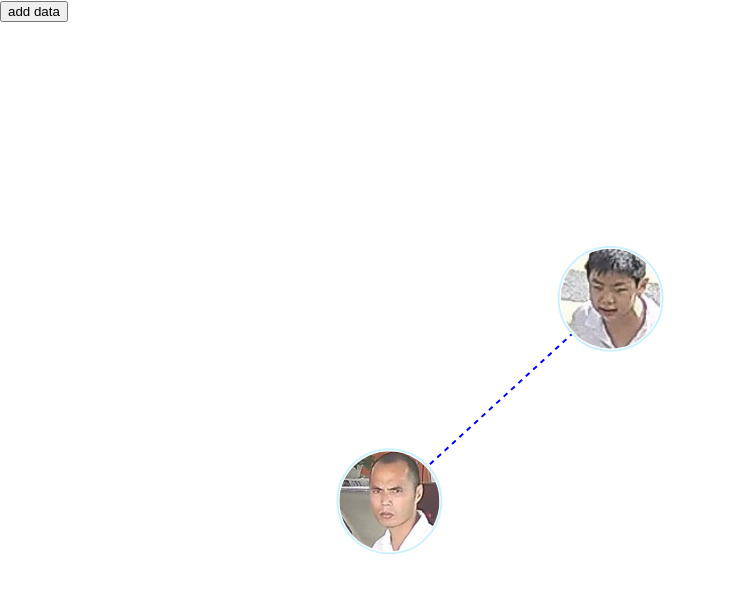
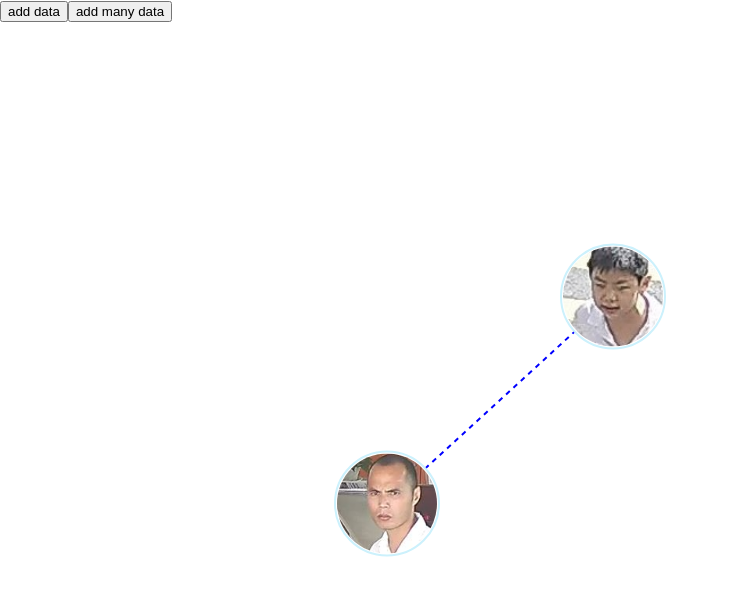
Before and after one commit to GrayFrost/learn-d3, a React (Create React App) app: page / in a window 1280 px wide. Shown: the top 596 px of the page, without its empty margins (0-729 px from the left). Built offline with nearby package versions, Linux system fonts and the light colour scheme.

Commit message:
feat(graph && app5): dynamicly change data

```diff
--- a/src/App5.js
+++ b/src/App5.js
@@ -3,10 +3,10 @@ import Graph from "./Graph";
 import img1 from "./asset/image2/1.jpg";
 import img2 from "./asset/image2/2.jpg";
 import img3 from "./asset/image2/3.jpg";
-import * as d3 from "d3";
 
 class App extends React.Component {
   count = 2;
+  imageArr = [img1, img2, img3];
   componentDidMount() {
     this.nodes = [
       { id: 1, name: "小孩", src: img1 },
@@ -40,11 +40,36 @@ class App extends React.Component {
     });
     this.count++;
   };
+
+  addManyData = () => {
+    let newNodes = [];
+    let newEdges = [];
+    for (var i = 1; i < 100; i++) {
+      newNodes.push({
+        id: i,
+        name: "node" + i,
+        src: this.imageArr[i % 3]
+      });
+      if (i > 1) {
+        newEdges.push({
+          id: i,
+          text: "edge" + i,
+          source: 1,
+          target: i
+        });
+      }
+    }
+    this.graph.update({
+      nodes: newNodes,
+      edges: newEdges
+    });
+  };
   render() {
     return (
       <div>
-        <div style={{position: 'fixed', top: 0}}>
+        <div style={{ position: "fixed", top: 0 }}>
           <button onClick={this.addData}> add data</button>
+          <button onClick={this.addManyData}> add many data</button>
         </div>
         <div id="container" style={{ width: 1000, height: 600 }}></div>
       </div>
--- a/src/Graph.js
+++ b/src/Graph.js
@@ -36,7 +36,9 @@ class Graph {
       .force(
         "center",
         d3.forceCenter(this.opts.width / 2, this.opts.height / 2)
-      );
+      )
+      .velocityDecay(0.8)//范围0-1，较低的衰减率可以迭代更多次，使布局更合理，但会导致更多的震荡，类似阻力。
+      .force('charge', d3.forceManyBody().strength(-1000)).force('collision', d3.forceCollide());
 
     // 公共defs
     this.defs = this.svg.append("defs");
@@ -75,7 +77,7 @@ class Graph {
     this.drawCircle();
     this.drawEdge();
     this.simulation.on("tick", this.ticked.bind(this));
-    this.simulation.restart();
+    this.simulation.alpha(1).restart();//重启时要设置alpha值，不然像死鱼一样
     this.addDrag();
     this.addZoom();
     this.addHover();
```
